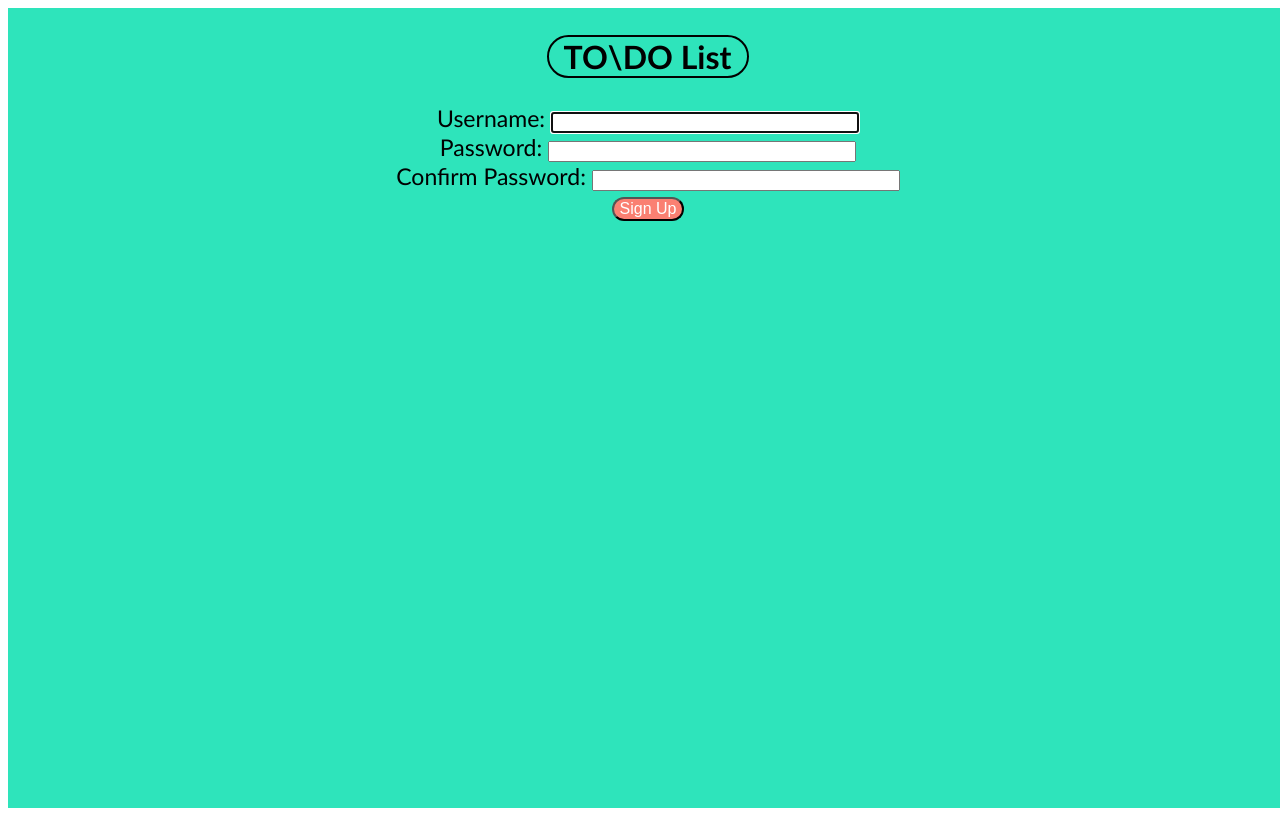
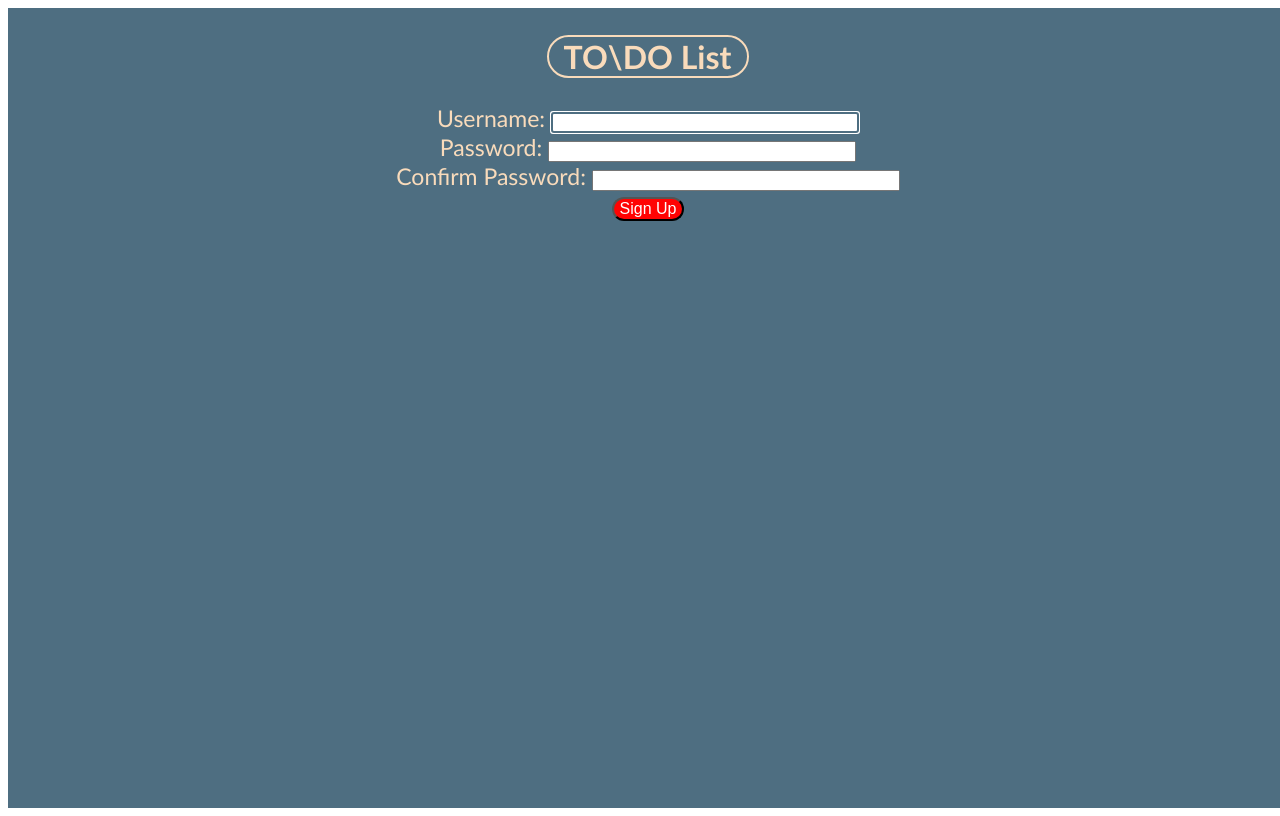
Before and after one commit to AMcDonald12/ToDoListFlask, a Flask app: page /sign_up_page in a window 1280 px wide. Run offline with Flask 3, Linux system fonts and the light colour scheme.

Commit message:
new colors, css hover

```diff
--- a/static/css/styles.css
+++ b/static/css/styles.css
@@ -1,13 +1,16 @@
 :root {
-    --bg1: #2ee4bb;
-    --bg1border: #27c09c;
+    --bg1: #4E6E81;
+    --bg1border: #F9DBBB;
     --bg2: white;
-    --bg3: black;
-    --accent: salmon;
-    --complete: #1eab8a;
-    --delete: salmon;
-    --priority: darkorchid;
-    --list: bisque;
+    --bg3: #2E3840;
+    --font1: #F9DBBB;
+    --font2: white;
+    --font3: #2E3840;
+    --accent: #FF0303;
+    --complete: #2E3840;
+    --delete: #FF0303;
+    --priority: #4E6E81;
+    --list: #F9DBBB;
 }
 
 header {
@@ -18,13 +21,21 @@ header {
 .welcome {
     font-size: medium;
     background-color: var(--bg1);
-    color: white;
+    color: var(--font1);
     font-family:'Gill Sans', 'Gill Sans MT', Calibri, 'Trebuchet MS', sans-serif;
+}
+
+input {
+    color: var(--bg3);
+}
+
+input:focus {
+    outline-color: var(--bg1);
 }
 
 .sign_out {
     background-color: var(--bg1);
-    color: white;
+    color: var(--font1);
     font-family:'Gill Sans', 'Gill Sans MT', Calibri, 'Trebuchet MS', sans-serif;
     border: 2px solid var(--bg1border);
     border-radius: 25px;
@@ -56,7 +72,7 @@ header {
 }
 
 .box {
-    border: 2px solid black;
+    border: 2px solid var(--font1);
     border-radius: 25px;
     font-size: xx-large;
 }
@@ -170,19 +200,24 @@ li {
     font-size: small;
 }
 
+.complete:hover {
+    color: var(--complete);
+    background-color: var(--font2);
+}
+
 a {
     text-decoration: none;
 }
 
 .outro {
     background-color: var(--bg3);
-    color: white;
+    color: var(--font2);
     font-family:'Gill Sans', 'Gill Sans MT', Calibri, 'Trebuchet MS', sans-serif;
 }
 
 .sign_in_container {
     background-color: var(--bg1);
-    color: black;
+    color: var(--font1);
     font-family:'Gill Sans', 'Gill Sans MT', Calibri, 'Trebuchet MS', sans-serif;
     font-size: larger;
     height: 100vh;
```
Also changed, not shown: other parts of static/css/styles.css (+25 -6 lines).
